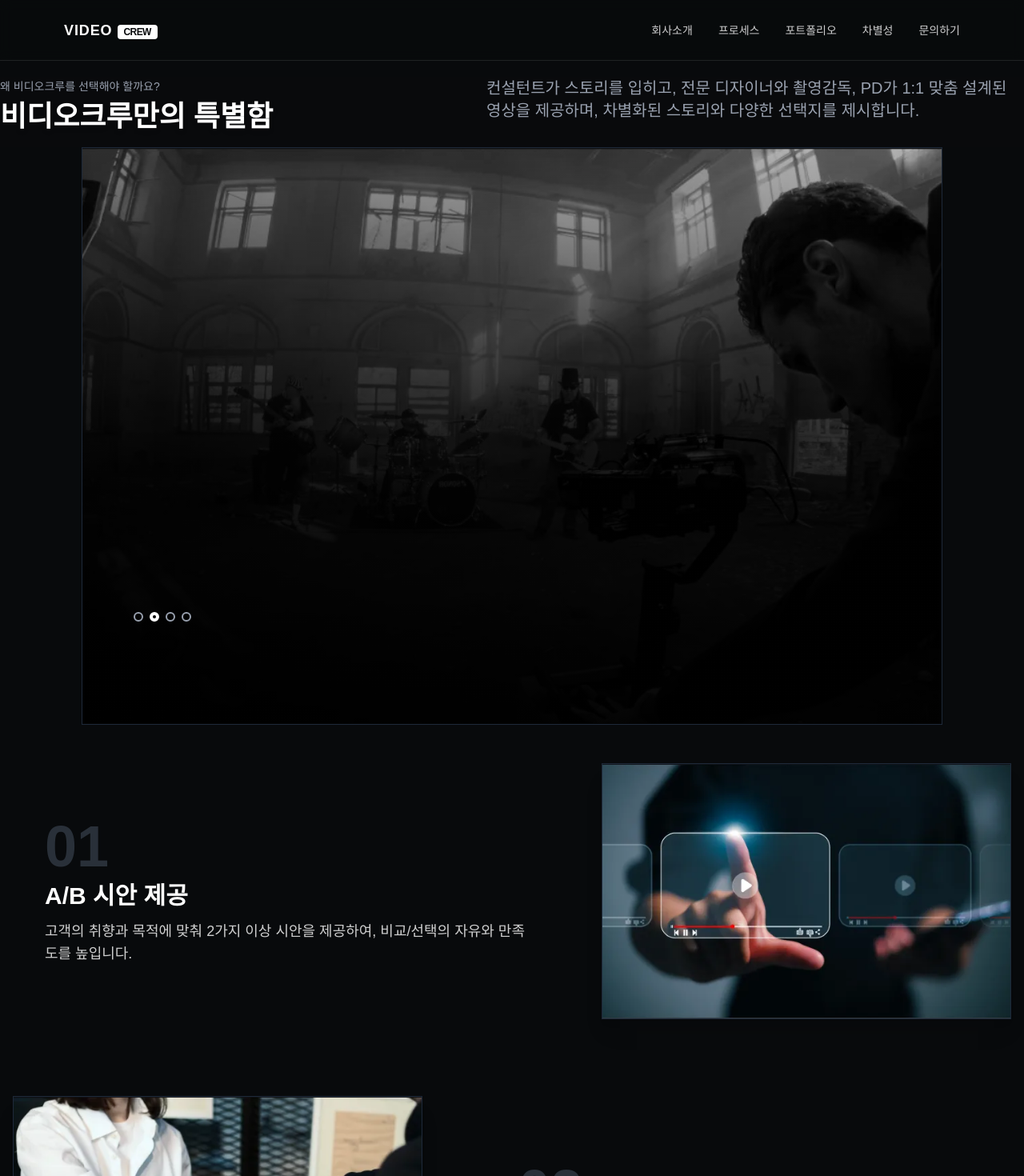
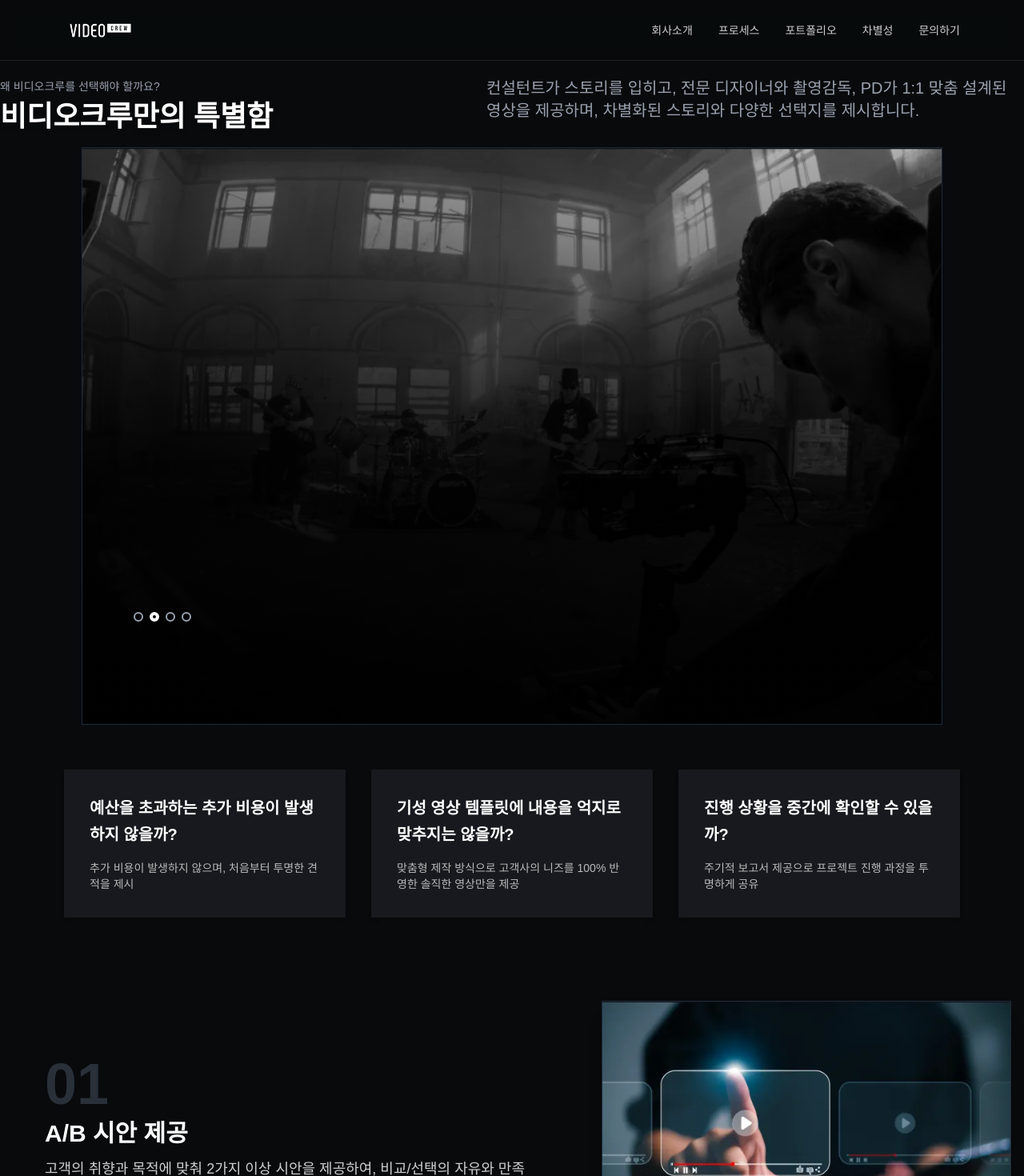
Before and after one commit to NSINGHRAJPUT/video-crew-frontend, a React (Vite) app: page /differentiation in a window 1280 px wide. Shown: the top 1470 px of the page at 80% size. Built offline with nearby package versions, Linux system fonts and the light colour scheme.

Commit message:
logo update

```diff
--- a/src/components/common/Footer.tsx
+++ b/src/components/common/Footer.tsx
@@ -1,10 +1,11 @@
+import logo from '../../assets/logo.png';
+
 export default function Footer() {
   return (
     <footer className="px-8 py-4 border-t border-gray-800 ">
       <div className="max-w-7xl mx-auto">
-        <div className="flex items-center space-x-2 mb-4 mt-5">
-          <span className="text-lg font-bold">VIDEO</span>
-          <span className="text-xs bg-white text-black px-1">CREW</span>
+        <div className="flex items-center mb-4 mt-5">
+          <img src={logo} alt="Video Crew" className="h-6" />
         </div>
         <div className="text-xs text-gray-500 leading-relaxed mt-10">
           <p>•비디오크루(Video Crew)•대표 (주)러닝크루등록번호아 영상 신문 번호번호대표 리더크루 문화예술 공연 불법 해외이주 바탕가기</p>
--- a/src/components/common/Navbar.tsx
+++ b/src/components/common/Navbar.tsx
@@ -1,6 +1,7 @@
 import { useState } from "react";
 import { NavLink } from "react-router-dom";
 import { Menu, X } from "lucide-react";
+import logo from '../../assets/logo.png';
 
 export default function Navbar() {
   const [isOpen, setIsOpen] = useState(false);
@@ -16,12 +17,9 @@ export default function Navbar() {
   return (
     <nav className="fixed top-0 left-0 w-full z-50 bg-[#080A0C]/70 backdrop-blur-sm h-[76px] flex items-center justify-between px-6 md:px-20 border-b border-white/10">
       {/* Logo */}
-      <div className="flex items-center font-black tracking-wider text-lg">
+      <div className="flex items-center">
         <NavLink to="/" onClick={() => setIsOpen(false)}>
-          <span className="text-white">VIDEO</span>
-          <span className="ml-1.5 px-2 py-0.5 bg-white text-[#080A0C] text-[12px] font-black tracking-tighter rounded">
-            CREW
-          </span>
+          <img src={logo} alt="Video Crew" className="h-8" />
         </NavLink>
       </div>
 
--- /dev/null
+++ b/src/components/differentiator/FeatureSection.tsx
@@ -0,0 +1,34 @@
+const features = [
+  {
+    title: "예산을 초과하는 추가 비용이 발생하지 않을까?",
+    desc: "추가 비용이 발생하지 않으며, 처음부터 투명한 견적을 제시",
+  },
+  {
+    title: "기성 영상 템플릿에 내용을 억지로 맞추지는 않을까?",
+    desc: "맞춤형 제작 방식으로 고객사의 니즈를 100% 반영한 솔직한 영상만을 제공",
+  },
+  {
+    title: "진행 상황을 중간에 확인할 수 있을까?",
+    desc: "주기적 보고서 제공으로 프로젝트 진행 과정을 투명하게 공유",
+  },
+];
+
+export default function FeatureSection() {
+  return (
+    <section className=" w-full py-14 px-4 md:px-20">
+      <div className="max-w-7xl mx-auto grid grid-cols-1 md:grid-cols-3 gap-8">
+        {features.map((item, i) => (
+          <div
+            key={i}
+            className="bg-[#18191e] p-8 shadow-md hover:scale-[1.03] transition-transform duration-200 flex flex-col"
+          >
+            <h3 className="text-lg md:text-xl font-bold text-white mb-4 leading-relaxed">
+              {item.title}
+            </h3>
+            <p className="text-sm text-white/70">{item.desc}</p>
+          </div>
+        ))}
+      </div>
+    </section>
+  );
+}
--- a/src/pages/Differentiation.tsx
+++ b/src/pages/Differentiation.tsx
@@ -9,6 +9,7 @@ import statsbg from "../assets/home/hback5.png";
 import fallbackImg from "../assets/fallback.jpg";
 import HeroSection from "../components/common/HeroSection";
 import { NavLink } from "react-router-dom";
+import FeatureSection from "../components/differentiator/FeatureSection";
 
 const differentiators = [
   {
@@ -88,11 +89,14 @@ const DifferentiatorPage = () => {
             </p>
           </div>
         </section>
+
         <div className="w-[84vw] mx-auto border-[1px] border-gray-800">
           <HeroSection sliderTexts={sliderTexts} backgroundImage={heroimg} />
 
         </div>
+
       </section>
+        <FeatureSection />
 
       {/* Differentiator Cards */}
       <div className="max-w-7xl mx-auto px-4 py-12">
```
Also changed, not shown: src/assets/logo.png (added).
